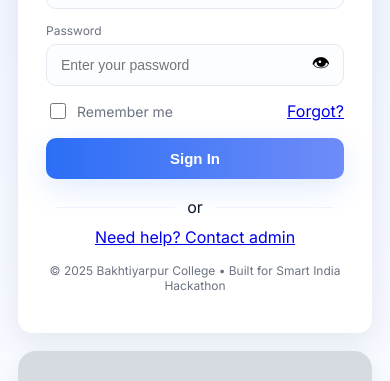
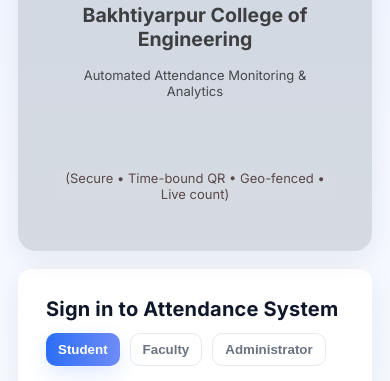
Before and after one commit to sumit62035/attd, a plain HTML site: page index.html in a window 390 px wide. Shown: the part 219-600 px from the top of the page. Drawn offline with Linux system fonts and the light colour scheme.

Commit message:
Update style.css

```diff
--- a/loginpage/style.css
+++ b/loginpage/style.css
@@ -22,6 +22,37 @@
   background: linear-gradient(180deg, #eef3ff 0%, #fbfdff 100%);
   color:#0f172a;
 }
+
+/* Page layout */
+.page {
+  max-width: var(--max-width);
+  margin: 32px auto;
+  display: grid;
+  grid-template-columns: 1fr 420px; /* desktop view */
+  gap: 28px;
+  padding: 28px;
+  align-items: center;
+}
+
+/* 📱 Mobile view: stack vertically */
+@media (max-width: 768px) {
+  .page {
+    grid-template-columns: 1fr; /* ek hi column */
+  }
+
+  .hero-left {
+    order: 1; /* pehle upar college details */
+    text-align: center; /* mobile ke liye acha lagega */
+  }
+
+  .login-card {
+    order: 2; /* niche login form */
+    max-width: 100%; /* chhota screen me fit */
+  }
+}
+
+
+
 /* Left hero panel */
 .hero-left{
   background: #aeb7bf81;
@@ -102,38 +133,6 @@
   font-size:20px;
   letter-spacing:0.2px;
 }
-/* Page layout */
-.page {
-  max-width: var(--max-width);
-  margin: 32px auto;
-  display: grid;
-  grid-template-columns: 1fr 420px; /* desktop */
-  gap: 28px;
-  padding: 28px;
-  align-items: center;
-}
-
-/* 📱 Mobile fix */
-@media (max-width: 768px) {
-  .page {
-    display: flex;
-    flex-direction: column; /* side-by-side ke bajaye top-bottom */
-    padding: 16px;
-  }
-
-  .hero-left {
-    width: 100%;
-    text-align: center;
-    margin-bottom: 20px;
-  }
-
-  .login-card {
-    width: 100%;
-    max-width: 420px;
-    margin: 0 auto; /* center align */
-  }
-}
-
 
 /* Role tabs */
 .role-tabs{
@@ -241,7 +240,11 @@
 
 /* responsive */
 @media (max-width:980px){
-  .page{ grid-template-columns: 1fr; padding:18px; gap:18px; }
-  .hero-left{ order:2; }
-  .login-card{ order:1; }
+  .page{
+    grid-template-columns: 1fr;
+    padding:18px;
+    gap:18px;
+  }
+  .hero-left{ order: 1; }   /* ✅ Upar college details */
+  .login-card{ order: 2; }  /* ✅ Niche login form */
 }
```
